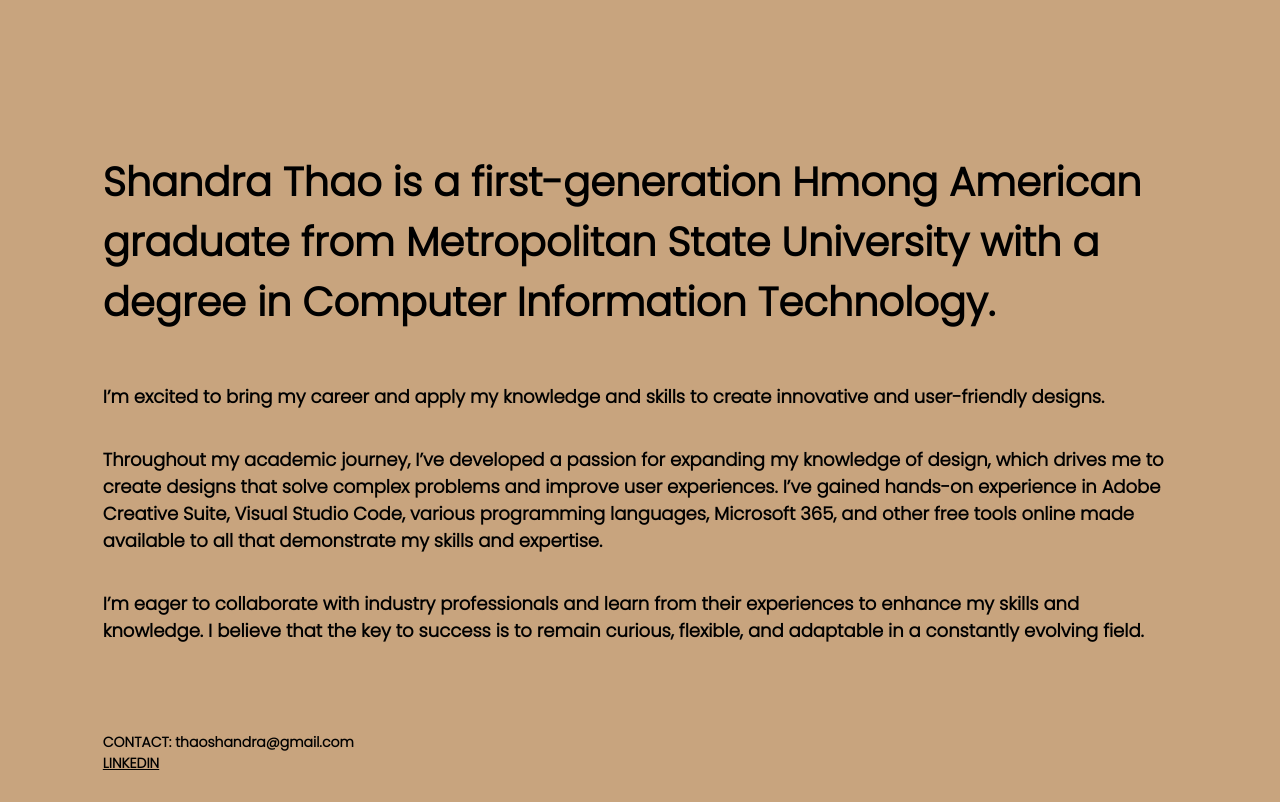
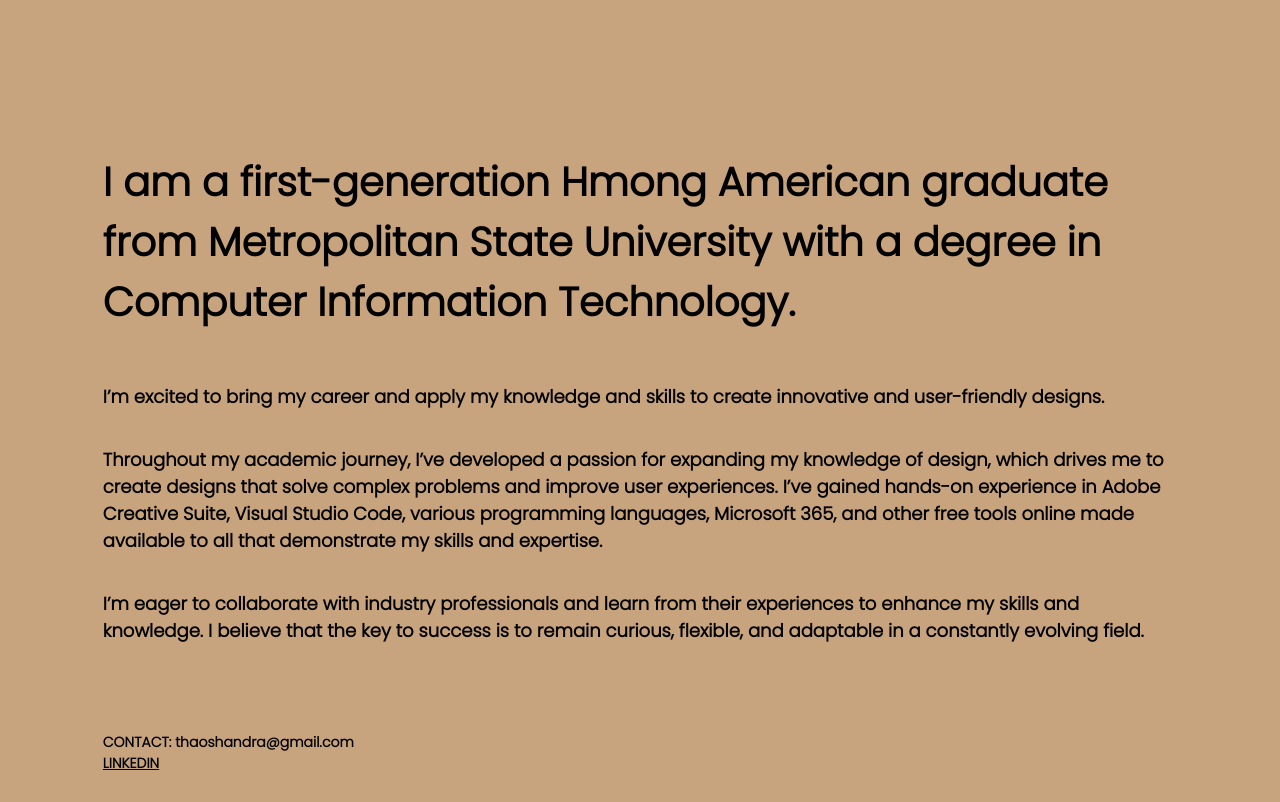
Before and after one commit to thaoshandra/portfolio, a plain HTML site: page about.html in a window 1280 px wide. Shown: the part 142-944 px from the top of the page. Drawn offline with Linux system fonts and the light colour scheme.

Commit message:
Add files via upload

```diff
--- a/about.html
+++ b/about.html
@@ -17,7 +17,7 @@
     <div class="space"></div>
 
     <div class="topbottom">
-        <h2>Shandra Thao is a first-generation Hmong American graduate from Metropolitan State University with a degree in Computer Information Technology.</h2>
+        <h2>I am a first-generation Hmong American graduate from Metropolitan State University with a degree in Computer Information Technology.</h2>
         <p>I’m excited to bring my career and apply my knowledge and skills to create innovative and user-friendly designs.</p>
         <p>Throughout my academic journey, I’ve developed a passion for expanding my knowledge of design, which drives me to create designs that solve complex problems and improve user experiences. I’ve gained hands-on experience in Adobe Creative Suite, Visual Studio Code, various programming languages, Microsoft 365, and other free tools online made available to all that demonstrate my skills and expertise.</p>
         <p>I’m eager to collaborate with industry professionals and learn from their experiences to enhance my skills and knowledge. I believe that the key to success is to remain curious, flexible, and adaptable in a constantly evolving field.</p>
```
